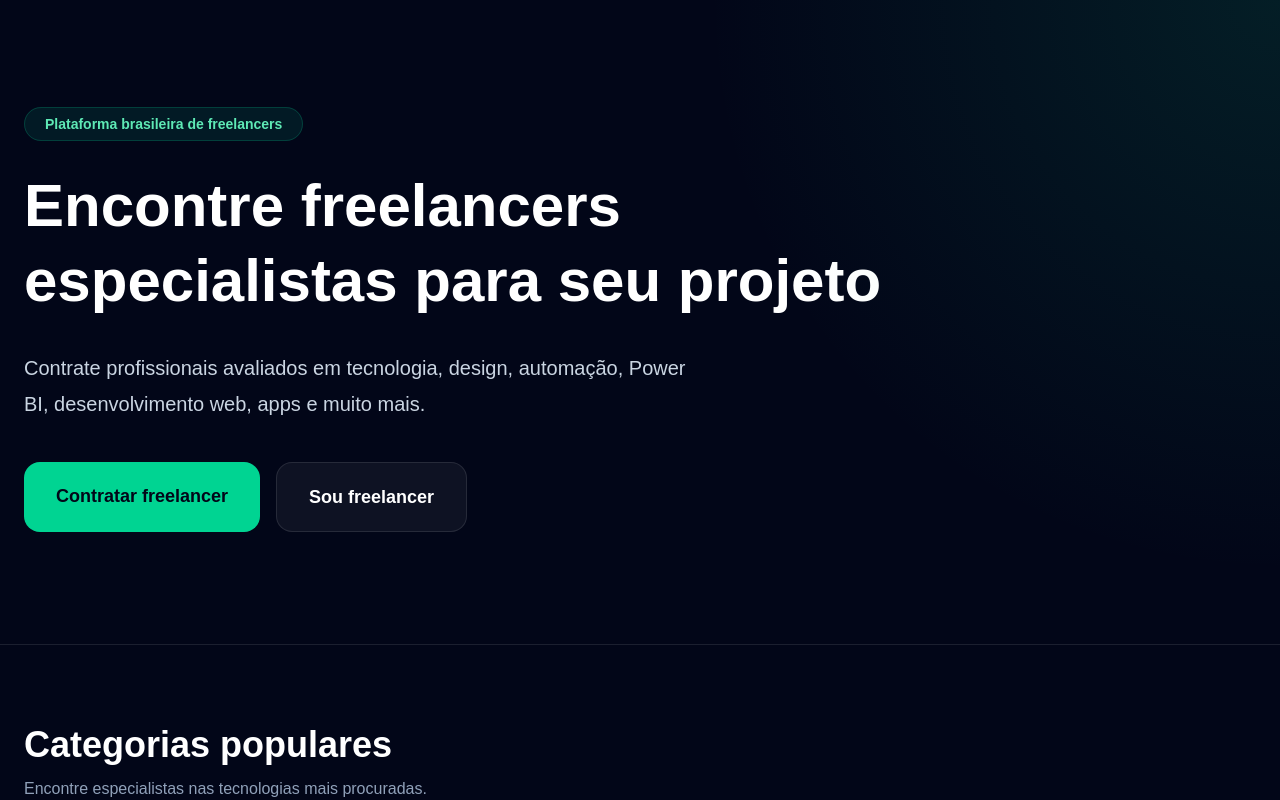
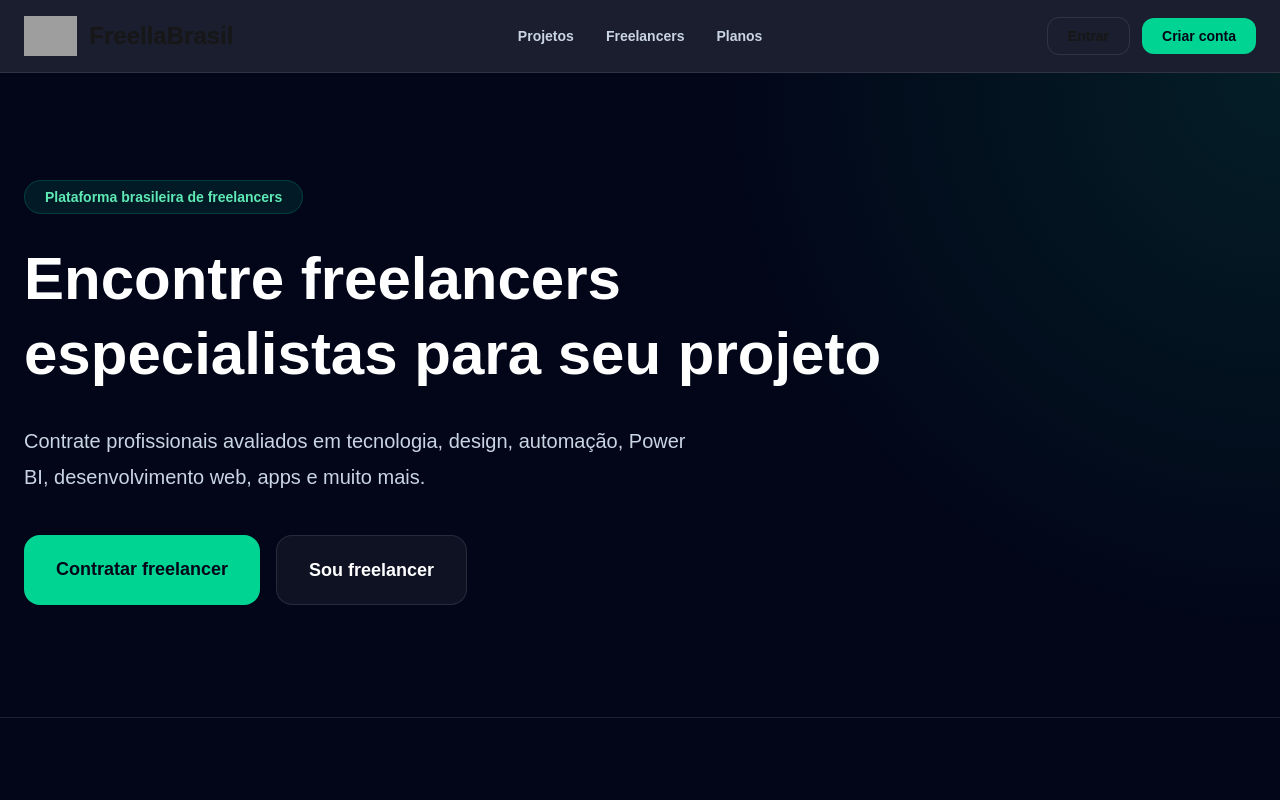
Before and after one commit to Klecio1989/freelabrasil, a Next.js app: page / in a window 1280 px wide. Shown: the top 800 px of the page. Built offline with nearby package versions, Linux system fonts and the light colour scheme; no server answers; the database is empty; grey boxes are pictures that could not be loaded.

Commit message:
Integrando IA nas propostas

```diff
--- a/app/layout.tsx
+++ b/app/layout.tsx
@@ -1,4 +1,5 @@
 import type { Metadata } from "next";
+import Link from "next/link";
 import "./globals.css";
 
 export const metadata: Metadata = {
@@ -19,63 +20,38 @@ export const metadata: Metadata = {
     "excel",
     "python",
     "automação",
+    "dashboard",
     "desenvolvedor",
-    "dashboard",
-    "freela",
-    "programador",
-    "designer",
-    "marketing digital",
+    "design",
   ],
 
-  authors: [
-    {
-      name: "FreellaBrasil",
-      url: "https://www.freellabrasil.com.br",
-    },
-  ],
+  openGraph: {
+    title: "FreellaBrasil",
+    description:
+      "Marketplace profissional de freelancers do Brasil.",
 
-  creator: "FreellaBrasil",
-  publisher: "FreellaBrasil",
+    url: "https://www.freellabrasil.com.br",
 
-  openGraph: {
-    type: "website",
-    locale: "pt_BR",
-    url: "https://www.freellabrasil.com.br",
     siteName: "FreellaBrasil",
-
-    title: "FreellaBrasil | Marketplace de Freelancers",
-
-    description:
-      "Contrate freelancers ou encontre projetos em Power BI, Excel, Python, Automação, Design, Desenvolvimento Web e muito mais.",
 
     images: [
       {
         url: "/og-image.png",
         width: 1200,
         height: 630,
-        alt: "FreellaBrasil",
       },
     ],
+
+    locale: "pt_BR",
+    type: "website",
   },
 
   twitter: {
     card: "summary_large_image",
-
-    title: "FreellaBrasil | Marketplace de Freelancers",
-
+    title: "FreellaBrasil",
     description:
-      "Encontre freelancers e projetos em tecnologia, automação, design, marketing e desenvolvimento.",
-
+      "Marketplace profissional de freelancers.",
     images: ["/og-image.png"],
-  },
-
-  robots: {
-    index: true,
-    follow: true,
-  },
-
-  alternates: {
-    canonical: "https://www.freellabrasil.com.br",
   },
 };
 
@@ -86,7 +62,111 @@ export default function RootLayout({
 }) {
   return (
     <html lang="pt-BR">
-      <body>{children}</body>
+      <body className="bg-slate-950 text-white">
+
+        <header className="sticky top-0 z-50 border-b border-white/10 bg-slate-950/90 backdrop-blur">
+          <div className="mx-auto flex max-w-7xl items-center justify-between px-6 py-4">
+
+            <Link
+              href="/"
+              className="flex items-center gap-3"
+            >
+              <img
+                src="/logo.png"
+                alt="FreellaBrasil"
+                className="h-10 w-auto"
+              />
+
+              <span className="text-2xl font-black">
+                FreellaBrasil
+              </span>
+            </Link>
+
+            <nav className="hidden items-center gap-8 md:flex">
+
+              <Link
+                href="/projetos"
+                className="text-sm font-semibold text-slate-300 transition hover:text-white"
+              >
+                Projetos
+              </Link>
+
+              <Link
+                href="/freelancers"
+                className="text-sm font-semibold text-slate-300 transition hover:text-white"
+              >
+                Freelancers
+              </Link>
+
+              <Link
+                href="/planos"
+                className="text-sm font-semibold text-slate-300 transition hover:text-white"
+              >
+                Planos
+              </Link>
+
+            </nav>
+
+            <div className="flex items-center gap-3">
+
+              <Link
+                href="/login"
+                className="rounded-xl border border-white/10 px-5 py-2 text-sm font-bold transition hover:bg-white/10"
+              >
+                Entrar
+              </Link>
+
+              <Link
+                href="/cadastro"
+                className="rounded-xl bg-emerald-400 px-5 py-2 text-sm font-black text-slate-950 transition hover:scale-[1.02]"
+              >
+                Criar conta
+              </Link>
+
+            </div>
+
+          </div>
+        </header>
+
+        {children}
+
+        <footer className="mt-20 border-t border-white/10 bg-slate-950">
+          <div className="mx-auto flex max-w-7xl flex-col gap-6 px-6 py-10 md:flex-row md:items-center md:justify-between">
+
+            <div>
+              <h2 className="text-2xl font-black">
+                FreellaBrasil
+              </h2>
+
+              <p className="mt-2 text-sm text-slate-400">
+                Marketplace profissional de freelancers do Brasil.
+              </p>
+            </div>
+
+            <div className="flex flex-wrap gap-6 text-sm text-slate-400">
+
+              <Link href="/planos">
+                Planos
+              </Link>
+
+              <Link href="/projetos">
+                Projetos
+              </Link>
+
+              <Link href="/login">
+                Login
+              </Link>
+
+              <Link href="/cadastro">
+                Cadastro
+              </Link>
+
+            </div>
+
+          </div>
+        </footer>
+
+      </body>
     </html>
   );
 }
```
